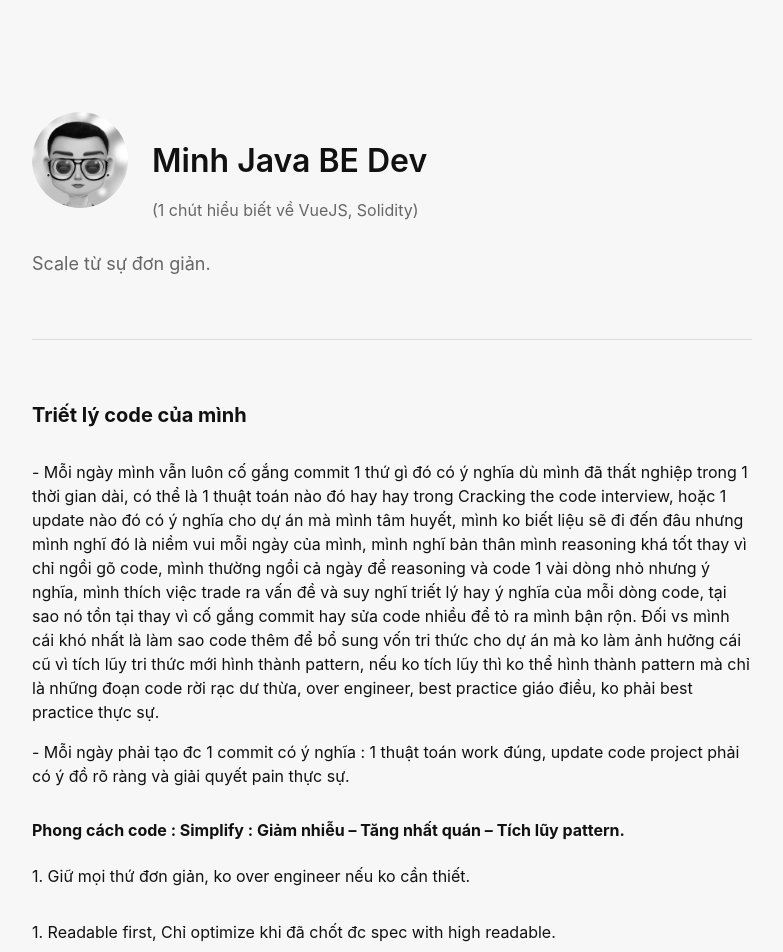
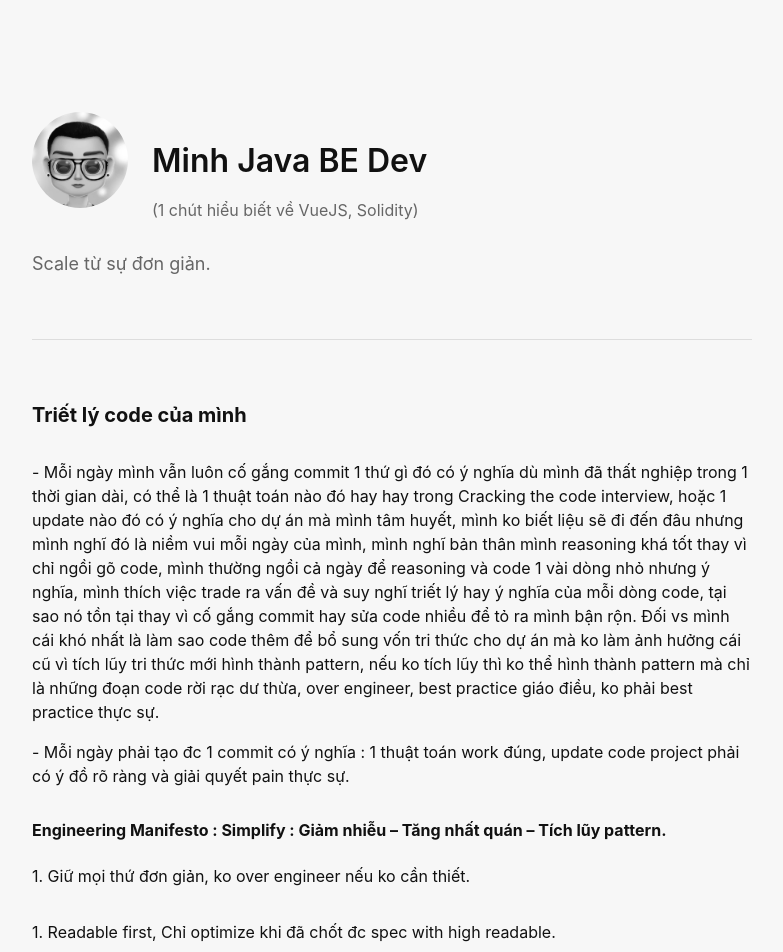
Before and after one commit to BuiDucMinhx/poforlio, a Vue app in the folder minh-portfolio/: page / in a window 1280 px wide. Shown: the top 952 px of the page, without its empty margins (248-1031 px from the left). Built offline with nearby package versions, Linux system fonts and the light colour scheme.

Commit message:
- Manifesto

```diff
--- a/minh-portfolio/src/App.vue
+++ b/minh-portfolio/src/App.vue
@@ -20,7 +20,7 @@
     <section class="divider"></section>
 
 <section class="section">
-  <h3>Triết lý code của mình</h3>
+  <h3>Triết lý code của mình </h3>
 
   <div class="work-item">
     <p>
@@ -33,7 +33,7 @@
     </div>
 
     <div class="work-item">
-      <h4>Phong cách code : Simplify : Giảm nhiễu – Tăng nhất quán – Tích lũy pattern.</h4>
+      <h4> Engineering Manifesto : Simplify : Giảm nhiễu – Tăng nhất quán – Tích lũy pattern.</h4>
 
       <ul class="rule-list">
         <li>1. Giữ mọi thứ đơn giản, ko over engineer nếu ko cần thiết.</li>
```
